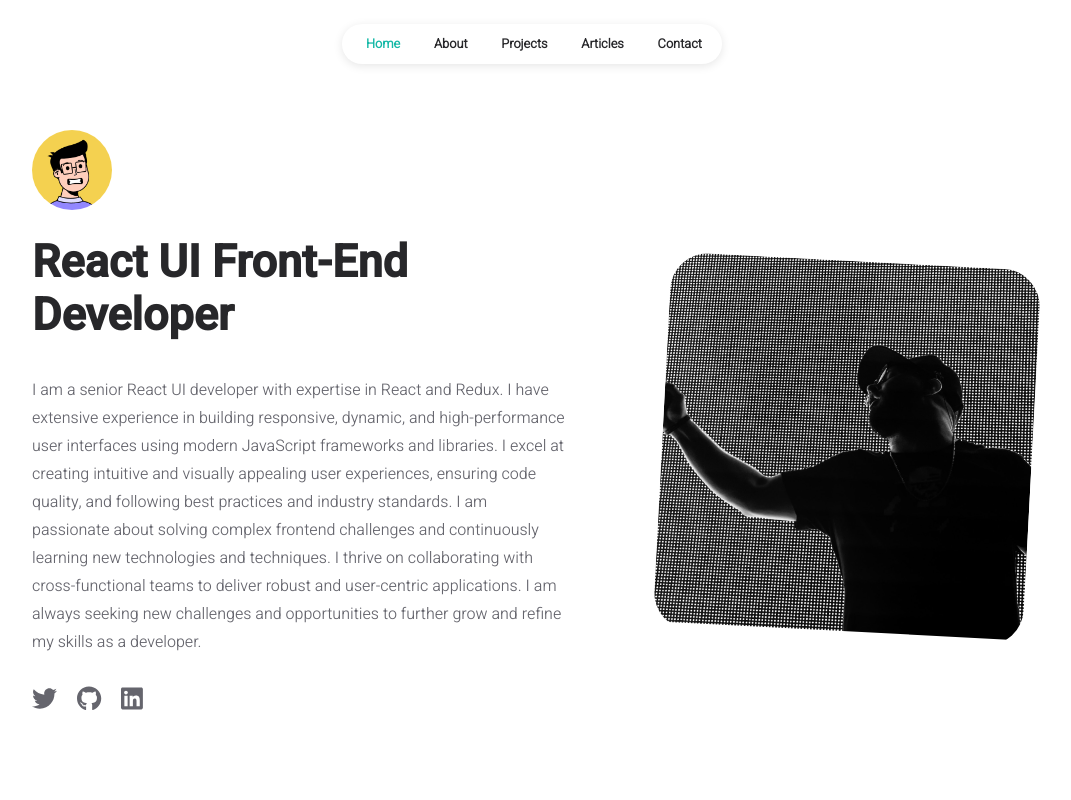
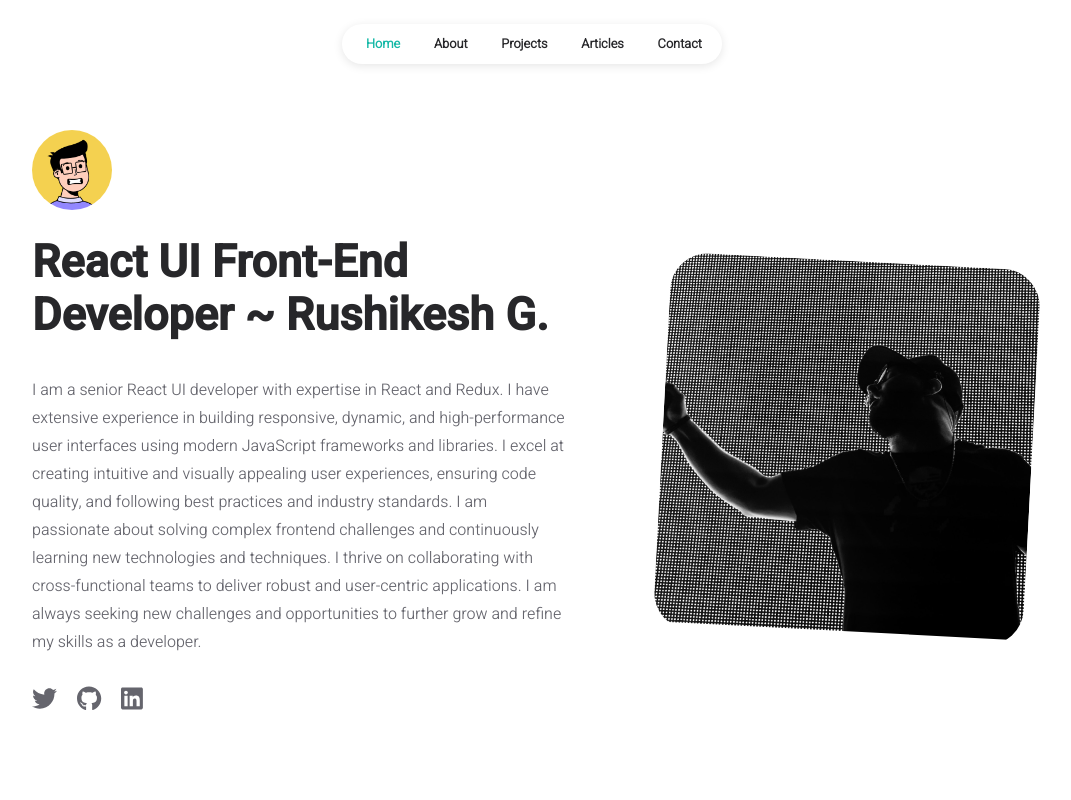
Before and after one commit to Hrushi1227/PersonalWebsiteResume, a React (Create React App) app: page / in a window 1280 px wide. Shown: the top 800 px of the page, without its empty margins (108-1179 px from the left). Built offline with nearby package versions, Linux system fonts and the light colour scheme.

Commit message:
new react profile changes'

```diff
--- a/src/data/user.js
+++ b/src/data/user.js
@@ -13,7 +13,7 @@ const INFO = {
 	},
 
 	homepage: {
-		title: "React UI Front-End Developer",
+		title: "React UI Front-End Developer ~ Rushikesh G.",
 		description:
 			"I am a senior React UI developer with expertise in React and Redux. I have extensive experience in building responsive, dynamic, and high-performance user interfaces using modern JavaScript frameworks and libraries. I excel at creating intuitive and visually appealing user experiences, ensuring code quality, and following best practices and industry standards. I am passionate about solving complex frontend challenges and continuously learning new technologies and techniques. I thrive on collaborating with cross-functional teams to deliver robust and user-centric applications. I am always seeking new challenges and opportunities to further grow and refine my skills as a developer.",
 	},
```
